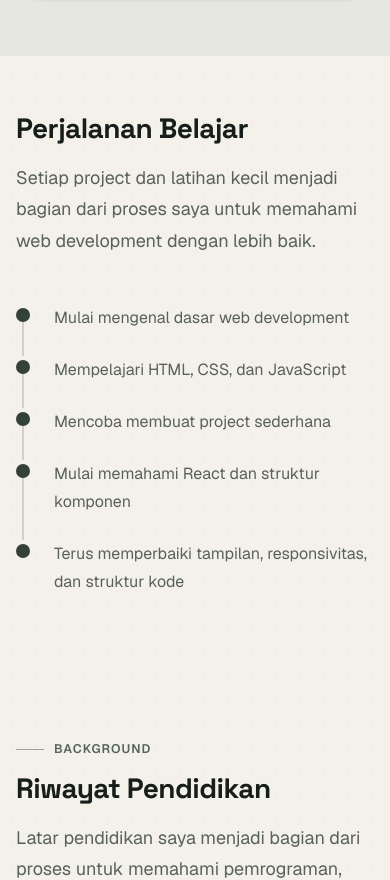
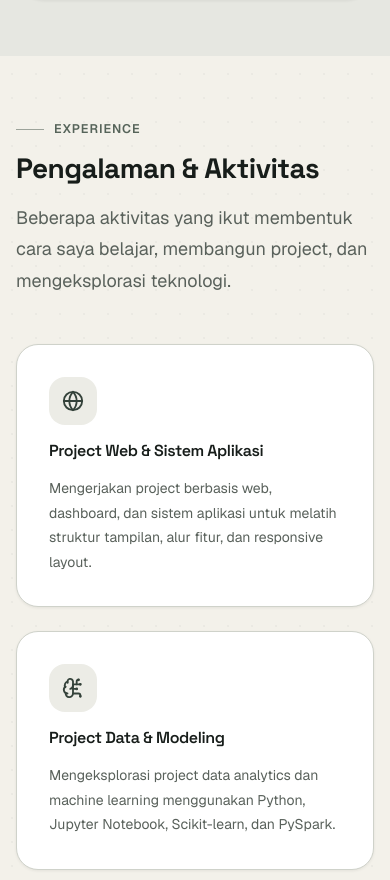
Before and after one commit to destadrns/Portofolio-Desta, a React (Vite) app: page / in a window 390 px wide. Shown: the part 9874-10754 px from the top of the page. Built offline with nearby package versions, Linux system fonts and the light colour scheme.

Commit message:
Replace journey section with experience

```diff
--- a/index.html
+++ b/index.html
@@ -8,7 +8,7 @@
     <title>Desta Adriyan Saputra — Personal Portfolio</title>
     <meta
       name="description"
-      content="Portofolio pribadi Desta Adriyan Saputra yang menampilkan project web development, skill, perjalanan belajar, dan kontak profesional."
+      content="Portofolio pribadi Desta Adriyan Saputra yang menampilkan project web development, skill, pengalaman, aktivitas, dan kontak profesional."
     />
 
     <!-- Open Graph -->
@@ -16,7 +16,7 @@
     <meta property="og:title" content="Desta Adriyan Saputra — Personal Portfolio" />
     <meta
       property="og:description"
-      content="Portofolio pribadi Desta Adriyan Saputra yang menampilkan project web development, skill, perjalanan belajar, dan kontak profesional."
+      content="Portofolio pribadi Desta Adriyan Saputra yang menampilkan project web development, skill, pengalaman, aktivitas, dan kontak profesional."
     />
     <meta property="og:locale" content="id_ID" />
 
--- a/src/App.jsx
+++ b/src/App.jsx
@@ -3,9 +3,8 @@ import Hero from './components/sections/Hero';
 import About from './components/sections/About';
 import Skills from './components/sections/Skills';
 import Projects from './components/sections/Projects';
-import Journey from './components/sections/Journey';
+import Activities from './components/sections/Activities';
 import Education from './components/sections/Education';
-import Activities from './components/sections/Activities';
 import Contact from './components/sections/Contact';
 import Footer from './components/layout/Footer';
 
@@ -21,9 +20,8 @@ export default function App() {
         <About />
         <Skills />
         <Projects />
-        <Journey />
+        <Activities />
         <Education />
-        <Activities />
         <Contact />
       </main>
       <Footer />
--- a/src/components/layout/Footer.jsx
+++ b/src/components/layout/Footer.jsx
@@ -18,7 +18,7 @@ export default function Footer() {
             <a href="#tentang" className="footer__link">Tentang</a>
             <a href="#skill" className="footer__link">Skill</a>
             <a href="#proyek" className="footer__link">Proyek</a>
-            <a href="#perjalanan" className="footer__link">Perjalanan</a>
+            <a href="#pengalaman" className="footer__link">Pengalaman</a>
             <a href="#pendidikan" className="footer__link">Pendidikan</a>
             <a href="#kontak" className="footer__link">Kontak</a>
           </nav>
--- a/src/components/layout/Navbar.jsx
+++ b/src/components/layout/Navbar.jsx
@@ -9,7 +9,7 @@ const navLinks = [
   { label: 'Tentang', href: '#tentang' },
   { label: 'Skill', href: '#skill' },
   { label: 'Proyek', href: '#proyek' },
-  { label: 'Perjalanan', href: '#perjalanan' },
+  { label: 'Pengalaman', href: '#pengalaman' },
   { label: 'Pendidikan', href: '#pendidikan' },
   { label: 'Kontak', href: '#kontak' },
 ];
--- a/src/components/sections/Activities.jsx
+++ b/src/components/sections/Activities.jsx
@@ -15,10 +15,10 @@ const cardVariants = {
 
 export default function Activities() {
   return (
-    <SectionWrapper id="aktivitas" alt>
+    <SectionWrapper id="pengalaman">
       <div className="section-header">
         <span className="section-label">Experience</span>
-        <h2 className="section-title">Hal yang Pernah Saya Kerjakan</h2>
+        <h2 className="section-title">Pengalaman &amp; Aktivitas</h2>
         <p className="section-subtitle">
           Beberapa aktivitas yang ikut membentuk cara saya belajar, membangun
           project, dan mengeksplorasi teknologi.
--- a/src/components/sections/Journey.css
+++ /dev/null
@@ -1,66 +0,0 @@
-/* ========================================
-   Journey Timeline Styles
-   ======================================== */
-
-.journey__timeline {
-  max-width: 600px;
-  position: relative;
-}
-
-.journey__item {
-  display: flex;
-  gap: var(--space-lg);
-  position: relative;
-}
-
-.journey__dot-wrap {
-  display: flex;
-  flex-direction: column;
-  align-items: center;
-  flex-shrink: 0;
-  padding-top: 4px;
-}
-
-.journey__dot {
-  width: 14px;
-  height: 14px;
-  border-radius: 50%;
-  background-color: var(--color-accent);
-  border: 3px solid var(--color-accent-light);
-  flex-shrink: 0;
-  z-index: 1;
-  transition: transform var(--transition-base), box-shadow var(--transition-base);
-}
-
-.journey__item:hover .journey__dot {
-  transform: scale(1.2);
-  box-shadow: 0 0 0 4px var(--color-accent-light);
-}
-
-.journey__line {
-  width: 2px;
-  flex: 1;
-  background-color: var(--color-border);
-  min-height: 24px;
-}
-
-.journey__content {
-  padding-bottom: var(--space-xl);
-}
-
-.journey__text {
-  font-size: var(--text-base);
-  color: var(--color-text-secondary);
-  line-height: var(--line-height-relaxed);
-  transition: color var(--transition-base);
-}
-
-.journey__item:hover .journey__text {
-  color: var(--color-text-primary);
-}
-
-@media (max-width: 480px) {
-  .journey__content {
-    padding-bottom: var(--space-lg);
-  }
-}
--- a/src/components/sections/Journey.jsx
+++ /dev/null
@@ -1,50 +0,0 @@
-import { motion } from 'framer-motion';
-import { journeyItems } from '../../data/journey';
-import SectionWrapper from '../common/SectionWrapper';
-import './Journey.css';
-
-const itemVariants = {
-  hidden: { opacity: 0, x: -20 },
-  visible: (i) => ({
-    opacity: 1,
-    x: 0,
-    transition: { delay: i * 0.12, duration: 0.5, ease: 'easeOut' },
-  }),
-};
-
-export default function Journey() {
-  return (
-    <SectionWrapper id="perjalanan">
-      <div className="section-header">
-        <h2 className="section-title">Perjalanan Belajar</h2>
-        <p className="section-subtitle">
-          Setiap project dan latihan kecil menjadi bagian dari proses saya untuk
-          memahami web development dengan lebih baik.
-        </p>
-      </div>
-
-      <div className="journey__timeline" role="list">
-        {journeyItems.map((item, i) => (
-          <motion.div
-            key={item.id}
-            className="journey__item"
-            role="listitem"
-            custom={i}
-            variants={itemVariants}
-            initial="hidden"
-            whileInView="visible"
-            viewport={{ once: true }}
-          >
-            <div className="journey__dot-wrap">
-              <div className="journey__dot" />
-              {i < journeyItems.length - 1 && <div className="journey__line" />}
-            </div>
-            <div className="journey__content">
-              <p className="journey__text">{item.text}</p>
-            </div>
-          </motion.div>
-        ))}
-      </div>
-    </SectionWrapper>
-  );
-}
--- a/src/data/journey.js
+++ /dev/null
@@ -1,22 +0,0 @@
-export const journeyItems = [
-  {
-    id: 1,
-    text: 'Mulai mengenal dasar web development',
-  },
-  {
-    id: 2,
-    text: 'Mempelajari HTML, CSS, dan JavaScript',
-  },
-  {
-    id: 3,
-    text: 'Mencoba membuat project sederhana',
-  },
-  {
-    id: 4,
-    text: 'Mulai memahami React dan struktur komponen',
-  },
-  {
-    id: 5,
-    text: 'Terus memperbaiki tampilan, responsivitas, dan struktur kode',
-  },
-];
```
Also changed, not shown: 1 other file (tests, documents, lock files or other folders).
